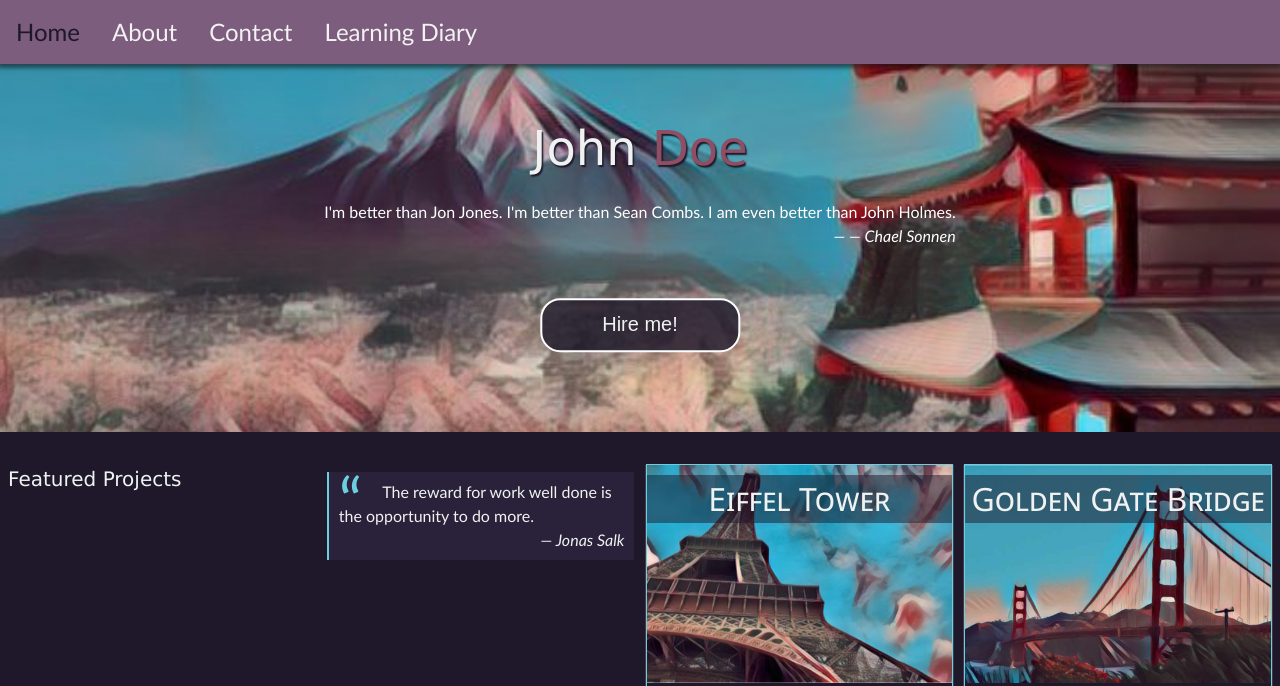
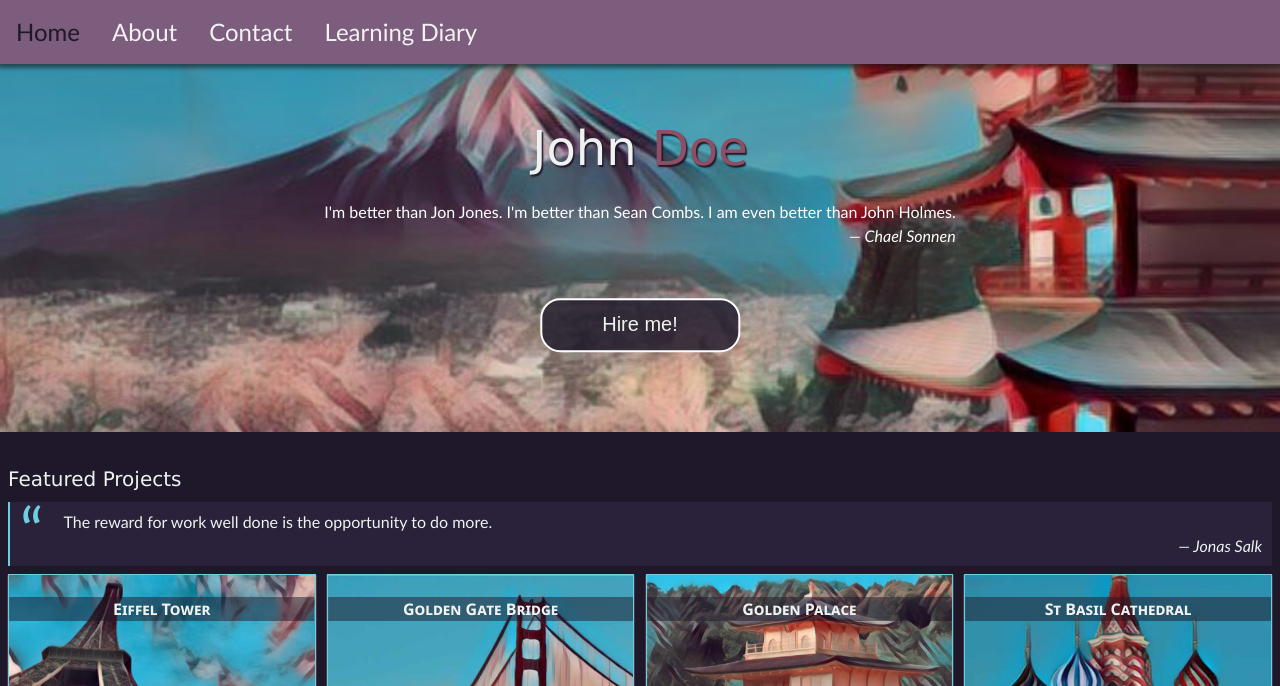
Before and after one commit to itsjan/Front-end, a website: page coursework/final-project/dist/index.html in a window 1280 px wide. Shown: the top 686 px of the page. Drawn offline with Linux system fonts and the light colour scheme.

Commit message:
refactor scss (medium device screen)

```diff
--- a/coursework/final-project/scss/_config.scss
+++ b/coursework/final-project/scss/_config.scss
@@ -48,6 +48,7 @@ $debug: false;
 }
 
 @mixin mediaMd {
+  // iPhone 6/7/8
   @media screen and (max-width: 768px) {
     @content;
   }
--- a/coursework/final-project/scss/_fonts.scss
+++ b/coursework/final-project/scss/_fonts.scss
@@ -33,8 +33,8 @@ h4 {
   font-family: Impact, Haettenschweiler, "Arial Narrow Bold", sans-serif;
   font-family: "Segoe UI", Tahoma, Geneva, Verdana, sans-serif;
   font-variant: small-caps;
-  font-weight: 200;
-  font-size: 2rem;
+  font-weight: 800;
+  font-size: 1rem;
 }
 
 h6 {
--- a/coursework/final-project/scss/_hero-image.scss
+++ b/coursework/final-project/scss/_hero-image.scss
@@ -66,10 +66,13 @@ html {
 }
 
 @include mediaSm {
-  .projects {
-    grid-template-columns: repeat(1, 1fr);
-  }
   .hero-banner-quote {
     display: none;
   }
 }
+
+@include mediaMd {
+  .hero-button {
+    width: 300px;
+  }
+}
--- a/coursework/final-project/scss/_work.scss
+++ b/coursework/final-project/scss/_work.scss
@@ -55,3 +55,9 @@
     }
   }
 }
+
+@include mediaSm {
+  .projects {
+    grid-template-columns: repeat(1, 1fr);
+  }
+}
```
Also changed, not shown: coursework/final-project/dist/css/main.css, coursework/final-project/dist/index.html, coursework/final-project/dist/work.html (deleted).
